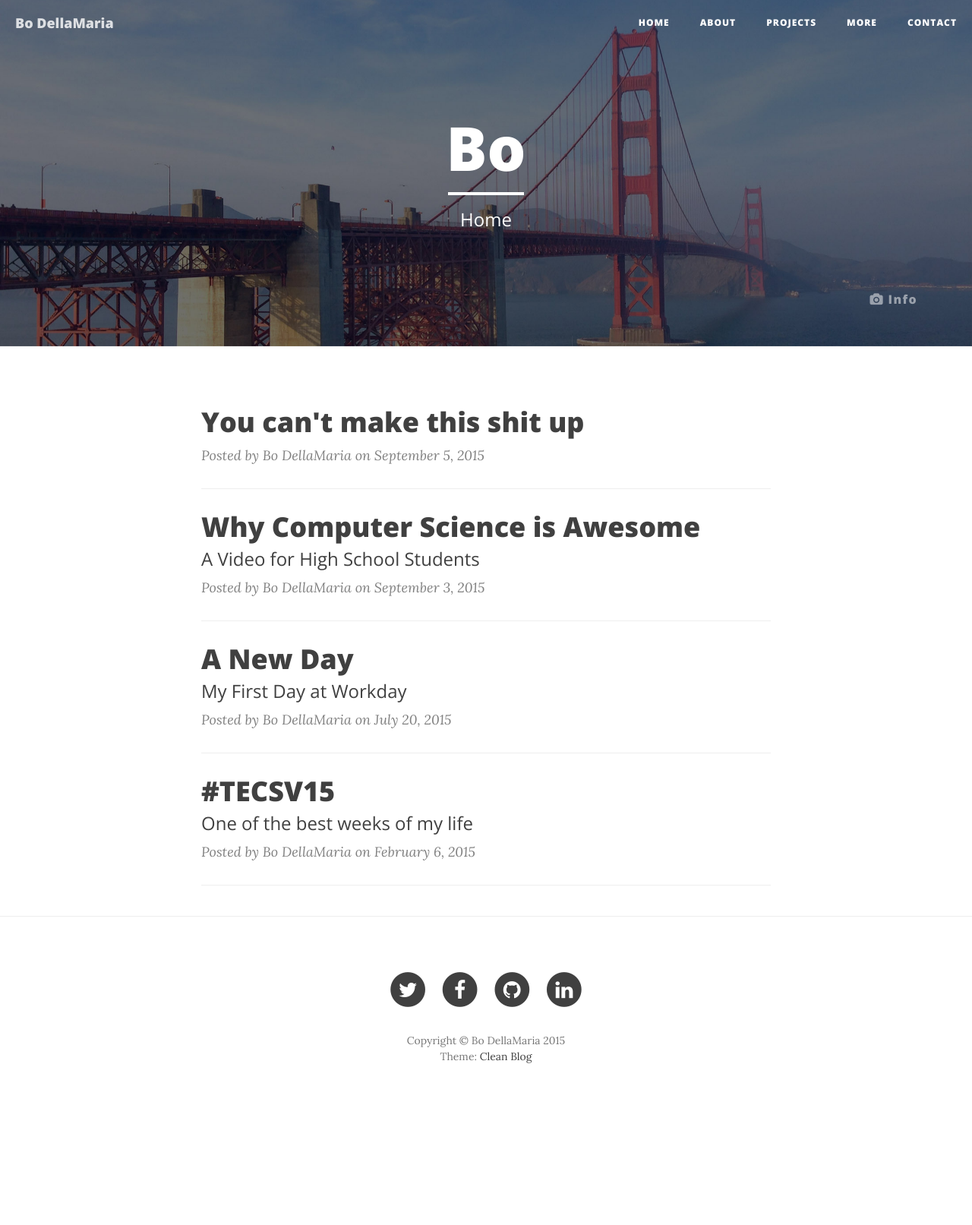
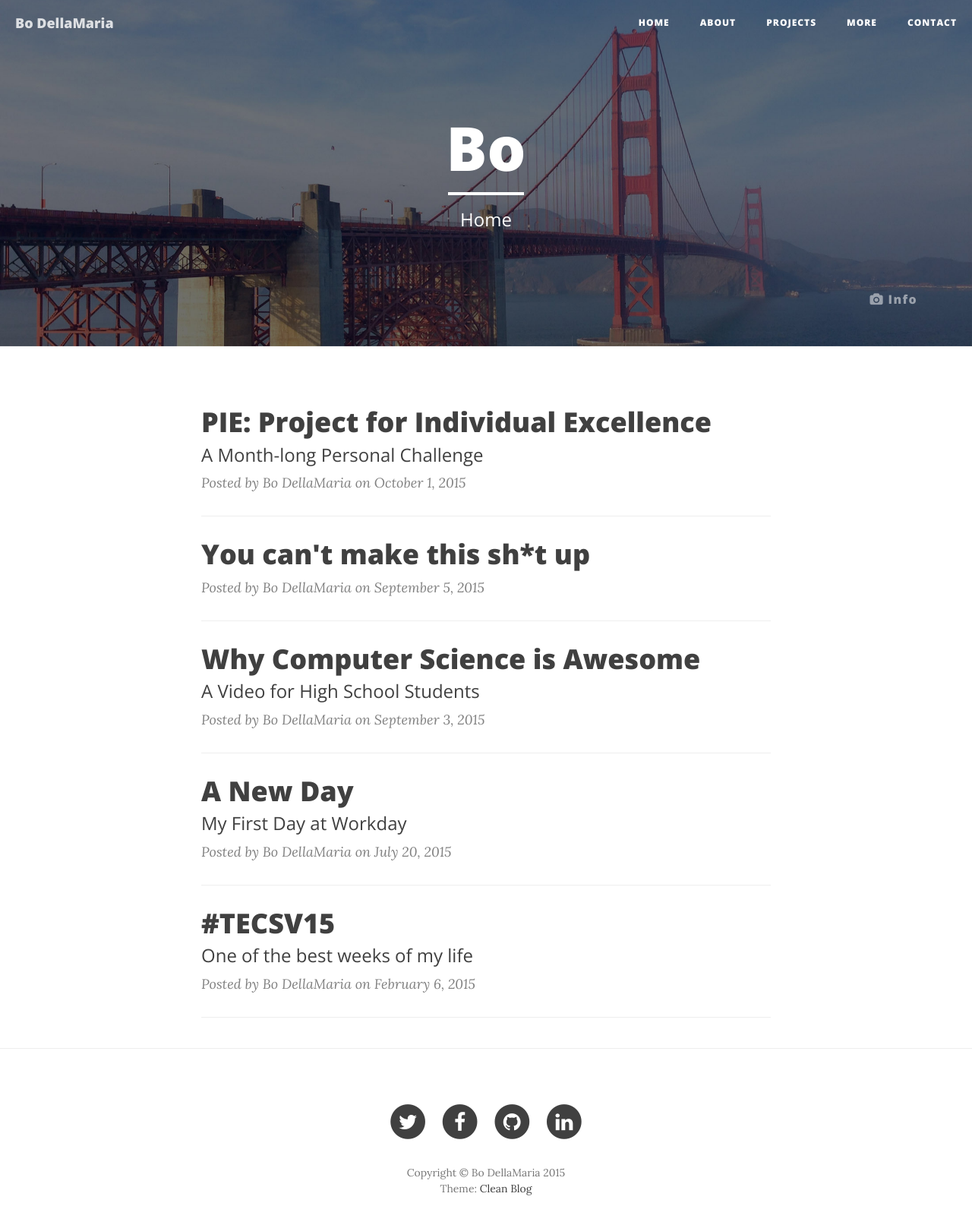
Before and after one commit to bojdell/bodellamaria, a Jekyll site: the page built from bodellamaria_jekyll/index.html, in a window 1280 px wide. Shown: the top 1613 px of the page at 76% size. Built offline with Jekyll 4.4.1, drawn with Linux system fonts in a browser that asks for light colours; nearby versions of some CDN libraries; the list of posts is cut into pages by our own code; some of the changed lines change nothing that is shown.

Commit message:
publishing pie - october (from my bed though lol)

```diff
--- a/bodellamaria_jekyll/_posts/2015-09-05-you-cant-make-this-shit-up.markdown
+++ b/bodellamaria_jekyll/_posts/2015-09-05-you-cant-make-this-shit-up.markdown
@@ -1,6 +1,6 @@
 ---
 layout:     post
-title:      "You can't make this shit up"
+title:      "You can't make this sh*t up"
 date:       2015-09-05 12:00:00
 author:     "Bo DellaMaria"
 header-img: "img/home-bg.jpg"
--- /dev/null
+++ b/bodellamaria_jekyll/_posts/2015-10-01-pie-october.markdown
@@ -0,0 +1,45 @@
+---
+layout:     post
+title:      "PIE: Project for Individual Excellence"
+subtitle:   "A Month-long Personal Challenge"
+date:       2015-10-01 20:45:00
+author:     "Bo DellaMaria"
+header-img: "img/home-bg.jpg"
+photo-caption-title: "San Francisco, CA"
+photo-caption-body: "My home away from home."
+---
+
+Now that I’m mostly settled in at home and at work, I’d like to start making time for a few things that I always wanted to do once I had a more structured schedule. To borrow a technique recently used by my friend [D.J. Podgorny](https://djpodgorny.wordpress.com/2015/07/02/my-project-for-individual-excellence-pie/) and originally inspired by [Zak Slayback’s blog](http://zakslayback.com/2015/03/18/pie-project-for-individual-excellence), I’d like to call it a Project of Individual Excellence, or PIE for short (sounds tasty, I know right?).
+
+Basically I picked out three medium-term goals for myself that I will be achieving over the month of October. Theses are all things I wished I had done in college and dreamed about doing once I graduated. I decided to focus on three categories to start - Physical, Creative, and Intellectual:
+
+##Physical
+
+####Go to bed early (9pm weeknights, 12am weekends)
+
+I have never been a morning person, but I like the idea of getting up early and having a head start on the day. I don’t get enough sleep as it is, usually because I lose track of time in the evenings and end up staying awake too late. I think the best way to get better at waking up early is to go to bed early, so I’m going to try and go to bed “early” for the next month.
+
+My target bedtimes are: 9am on weeknights (Sunday - Thursday), 12am on weekends (Friday & Saturday). It might not seem early to some people, but for me that shifts my entire sleep cycle roughly a whole 2 hours earlier. As part of this effort to get to bed earlier, I will set an alarm on my phone daily for 30 minutes prior to my target bedtime to remind me to start getting ready. Also, I have purchased an alarm clock that I can use to wake up, so I will leave all other electronics out of my bedroom. I will log my bedtimes each night to see how I am doing.
+**Output: Sleep log of bedtimes.**
+
+##Creative
+
+####Record 1 song each week
+
+I used to perform music all the time - playing in piano recitals, soloing in jazz band, getting up on stage at talent shows. But in college, this habit of putting myself out there went away, and I barely ever played in front of other people. It’s not just about the music (although I do love music) - it’s more about pushing myself to remember what it’s like to perform, as well as conquer the fear of making mistakes in front of others (and minimize them through practice). I’m not an expert musician, heck, I may not be any good after all these years, but I think a lot of the skills honed in this pursuit can translate to other areas of life.
+**Output: 1 video each week (4 by the end of the month), posted on [YouTube](https://www.youtube.com/channel/UCM_doOFPwfZV04n7ZIip2aA).**
+
+##Intellectual
+
+####Read 3 technical books this month
+
+I love my job. I’m proud of how hard I worked to get here. But at the same time, I’m also humbled by how much of a novice I am at so many things. I know I’m just starting out and most engineers amass their technical expertise over many years of experience. But still, I’m sure that proactively acquiring knowledge can only accelerate this process (not to mention that I genuinely like computers and learning new things). So this month, I will read 3 technical books:
+
+  * [Functional Programming in Scala](http://www.amazon.com/Functional-Programming-Scala-Paul-Chiusano/dp/1617290653) (Heavy Read)
+  * [Elasticsearch: The Definitive Guide](https://www.elastic.co/guide/en/elasticsearch/guide/current/index.html) (Medium Read)
+  * TBD (potentially The Elements of Scrum, which would be a Light Read)
+
+If time permits, as a bonus I’d like to finish 2 books that I am currently halfway done reading: Scala for the Impatient and Eloquent Javascript, but I'd rather not overcommit!
+**Output: I have read 3 technical books.**
+
+My PIE isn’t nearly as intense as D.J.’s was (you go dude!), but I think it will be a good place to start. If things go well, I’d love to circle back with another (potentially more difficult) PIE next month or sometime in the future. Feel free to share any thoughts you have (or tell me about a PIE of your own)!
```
